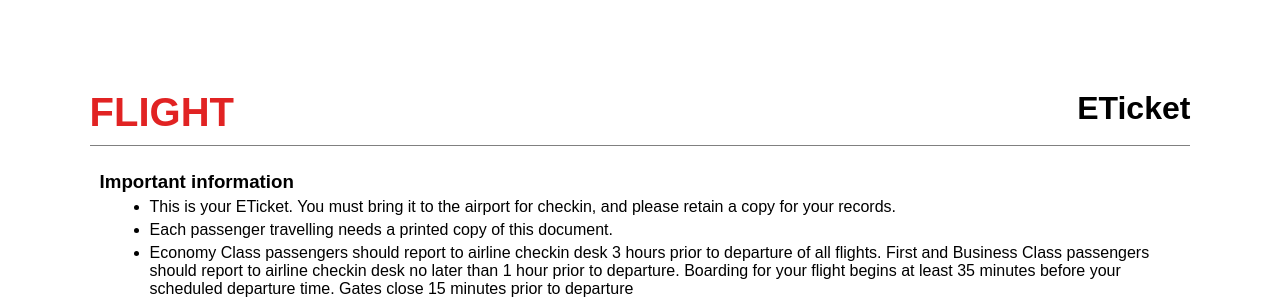
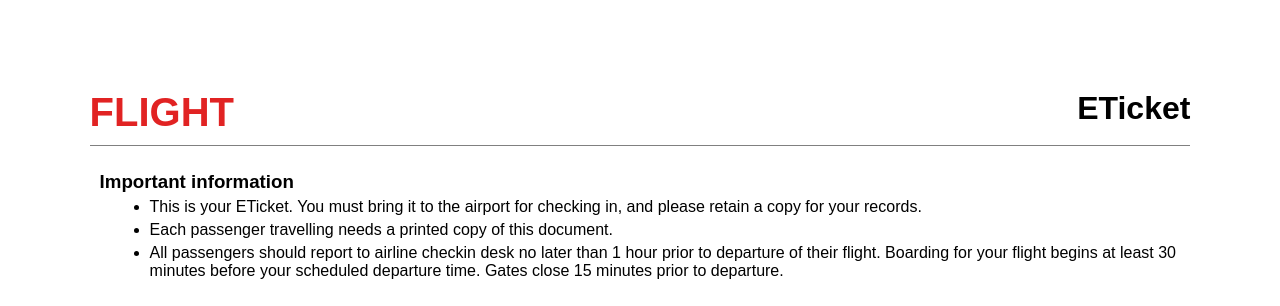
Before and after one commit to anilareddykomandla/flight-app, a Django app: template flight/templates/flight/ticket.html in a window 1280 px wide; the page is wider, and only the part inside the window is pictured. Shown: the top 306 px of that part. Run offline with Django 3.2, Linux system fonts and the light colour scheme; the template is opened without the code that fills it, so the values that code supplies are empty.

Commit message:
Make minor changes

```diff
--- a/flight/templates/flight/book.html
+++ b/flight/templates/flight/book.html
@@ -363,7 +363,7 @@
                         </div>
                     </div>
                     <div class="row add-traveller-div collapse" id="collapseExample">
-                        <div class="note-name"><span>IMPORTANT :</span> Enter your name as it is mentioned on your passport or any government approved ID.</div>
+                        <div class="note-name"><span>IMPORTANT :</span> Enter your name as it is mentioned on your passport or REAL ID.</div>
                         <div class="row form-group add-traveller-div-name">
                             <div class="col">
                                 <input type="text" class="form-control" id="fname" placeholder="First name">
--- a/flight/templates/flight/ticket.html
+++ b/flight/templates/flight/ticket.html
@@ -103,13 +103,13 @@
             <h3>Important information</h3>
             <ul style="padding-left: 50px;">
                 <li>
-                    This is your ETicket. You must bring it to the airport for checkin, and please retain a copy for your records.
+                    This is your ETicket. You must bring it to the airport for checking in, and please retain a copy for your records.
                 </li>
                 <li>
                     Each passenger travelling needs a printed copy of this document.
                 </li>
                 <li>
-                    Economy Class passengers should report to airline checkin desk 3 hours prior to departure of all flights. First and Business Class passengers should report to airline checkin desk no later than 1 hour prior to departure. Boarding for your flight begins at least 35 minutes before your scheduled departure time. Gates close 15 minutes prior to departure
+                    All passengers should report to airline checkin desk no later than 1 hour prior to departure of their flight. Boarding for your flight begins at least 30 minutes before your scheduled departure time. Gates close 15 minutes prior to departure.
                 </li>
             </ul>
         </div>
@@ -248,6 +248,6 @@
         </div>
     </main>
     <p style="margin: 10px 0; font-size: .8em;">&#169;	 {{ current_year}} Anila Reddy Komandla. All rights reserved.</p>
-    <!-- 30 Kgs Checkin, 7 Kgs Cabin-->
+    <!-- 50 lbs Checkin, 15 lbs Carryon-->
 </body>
 </html>
```
Also changed, not shown: README.md.
